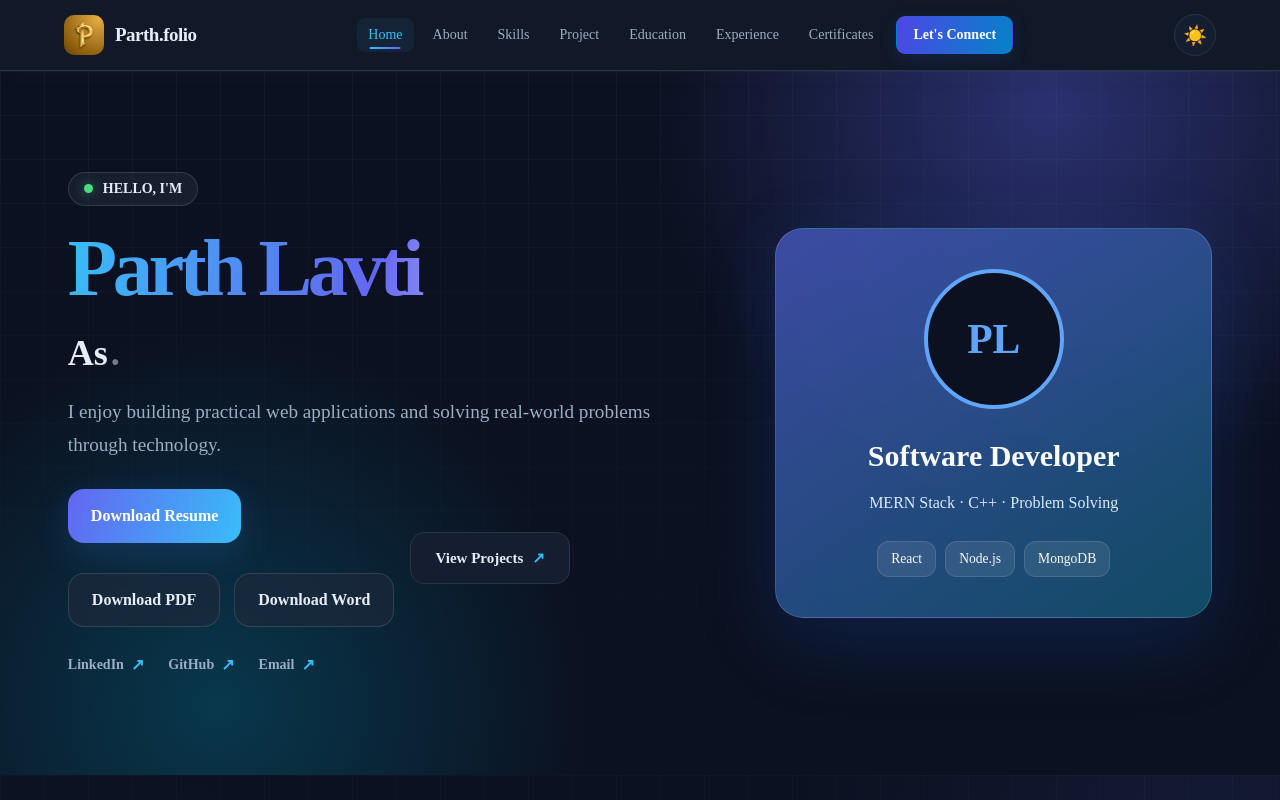
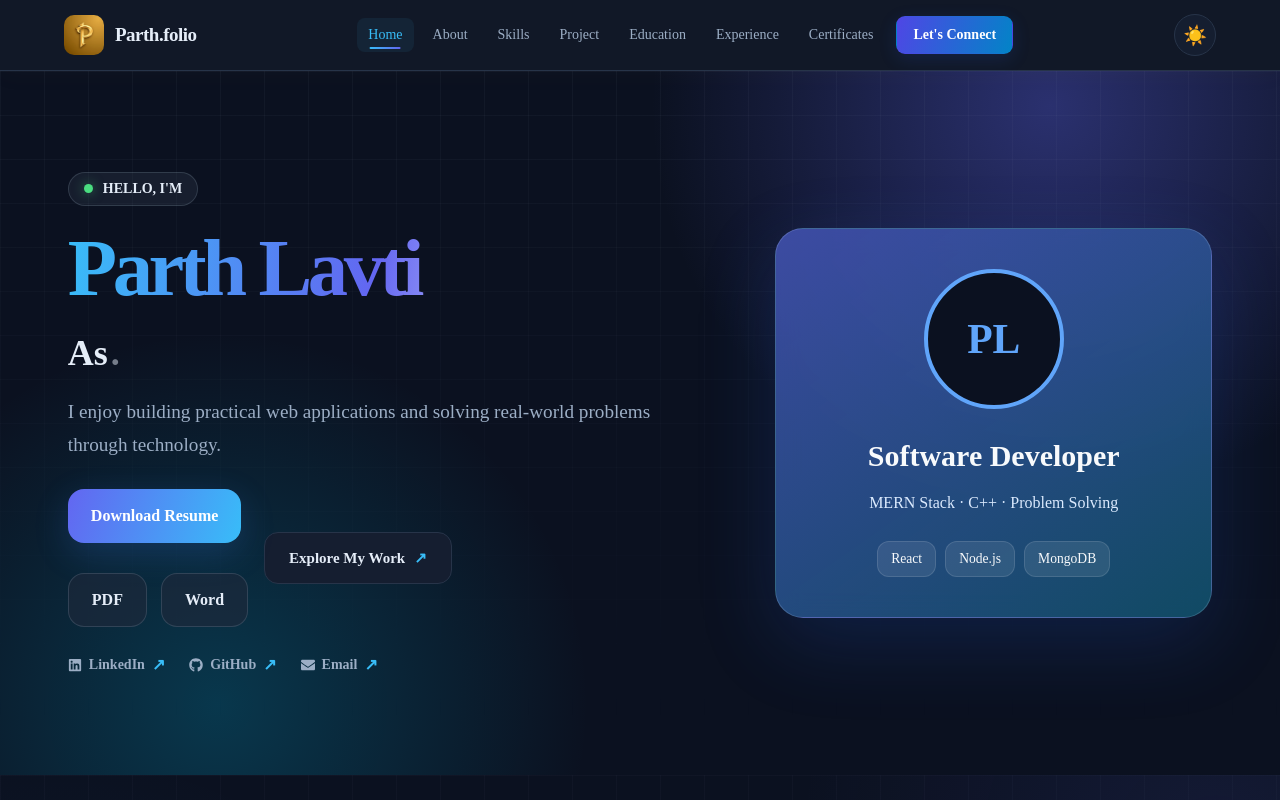
Before and after one commit to pl743/Portfolio, a React (Vite) app in the folder Client/: page / in a window 1280 px wide. Both pictures are taken after a click on the button "Download Resume". Shown: the top 800 px of the page. Built offline with nearby package versions, Linux system fonts and the light colour scheme.

Commit message:
Minor changes on UI

```diff
--- a/Client/package.json
+++ b/Client/package.json
@@ -13,6 +13,7 @@
     "lucide-react": "^1.58.0",
     "react": "^19.2.8",
     "react-dom": "^19.2.8",
+    "react-icons": "^5.7.0",
     "react-router-dom": "^7.18.4",
     "react-simple-typewriter": "^5.0.1"
   },
--- a/Client/src/components/footer/Footer.jsx
+++ b/Client/src/components/footer/Footer.jsx
@@ -1,4 +1,5 @@
 import { NavLink } from 'react-router-dom'
+import { FaLinkedin, FaGithub, FaEnvelope } from "react-icons/fa";
 import './Footer.css'
 
 function Footer() {
@@ -19,7 +20,7 @@ function Footer() {
           rel="noopener noreferrer"
           aria-label="GitHub profile"
         >
-          <b>Github</b>
+          <b><FaGithub /> Github</b>
         </a>
 
         <a
@@ -28,7 +29,7 @@ function Footer() {
           rel="noopener noreferrer"
           aria-label="LinkedIn profile"
         >
-          <b>Linkdin</b>
+          <b><FaLinkedin /> Linkdin</b>
         </a>
       </div>
     </footer>
--- a/Client/src/components/hero/Hero.jsx
+++ b/Client/src/components/hero/Hero.jsx
@@ -1,6 +1,7 @@
 import React, { useState } from 'react';
 import { NavLink } from 'react-router-dom';
 import { Typewriter } from 'react-simple-typewriter';
+import { FaLinkedin, FaGithub, FaEnvelope } from "react-icons/fa";
 import './Hero.css';
 
 function Hero() {
@@ -66,7 +67,7 @@ function Hero() {
                         'http://localhost:8000/api/resume/pdf';
                     }}
                   >
-                    Download PDF
+                    PDF
                   </button>
 
                   <button
@@ -77,14 +78,14 @@ function Hero() {
                         'http://localhost:8000/api/resume/docx';
                     }}
                   >
-                    Download Word
+                    Word
                   </button>
                 </div>
               )}
             </div>
 
             <NavLink to="/projects" className="btn-projects">
-              View Projects <span>↗</span>
+              Explore My Work <span>↗</span>
             </NavLink>
 
           </div>
@@ -95,6 +96,7 @@ function Hero() {
               target="_blank"
               rel="noopener noreferrer"
             >
+              <FaLinkedin />
               LinkedIn <span>↗</span>
             </a>
 
@@ -103,10 +105,12 @@ function Hero() {
               target="_blank"
               rel="noopener noreferrer"
             >
+              <FaGithub />
               GitHub <span>↗</span>
             </a>
 
             <a href="mailto:parthlavti5561@gmail.com">
+              <FaEnvelope />
               Email <span>↗</span>
             </a>
 
```
Also changed, not shown: Client/src/components/hero/Hero.css (line endings or trailing spaces), 1 other file (tests, documents, lock files or other folders).
